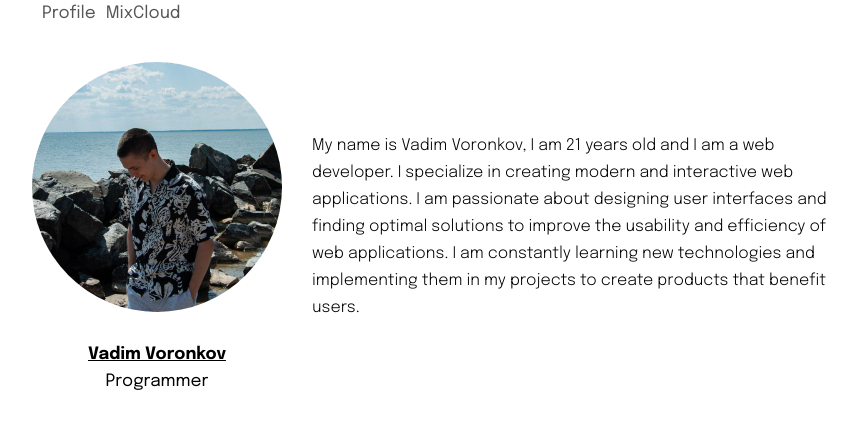
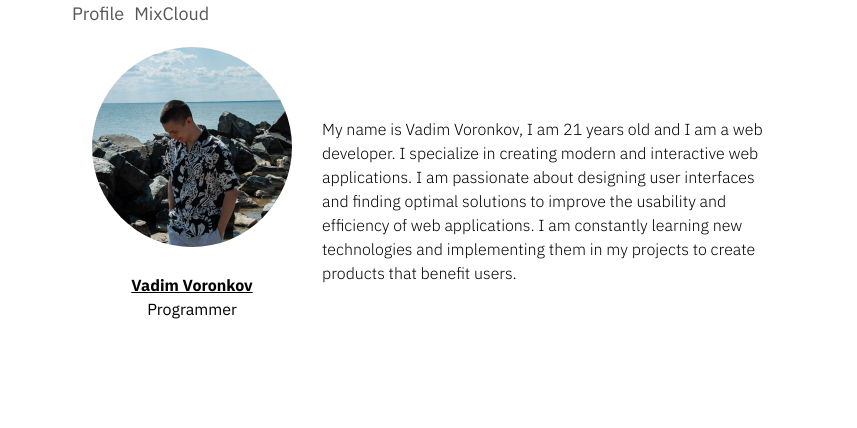
Before and after one commit to vaadimvoronkov/Portfolio, a React (Create React App) app: page / in a window 1280 px wide. Shown: the top 428 px of the page, without its empty margins (208-1065 px from the left). Built offline with nearby package versions, Linux system fonts and the light colour scheme.

Commit message:
start design changing

```diff
--- a/src/components/Navigation/Navigation.css
+++ b/src/components/Navigation/Navigation.css
@@ -1,12 +1,11 @@
 .navigation-block {
-  margin: 0 auto;
   display: flex;
-  width: 780px;
+  justify-content: start;
   gap: 10px;
-  margin-bottom: 15px;
 }
 a {
   text-decoration: none;
+  font-size: 18px;
   color: rgba(0, 0, 0, 0.664);
 }
 a:hover {
--- a/src/css/main.css
+++ b/src/css/main.css
@@ -1,5 +1,5 @@
 @import url("https://fonts.googleapis.com/css2?family=Epilogue:ital,wght@0,100..900;1,100..900&display=swap");
-@import url("https://fonts.googleapis.com/css2?family=Yanone+Kaffeesatz:wght@200..700&display=swap");
+@import url('https://fonts.googleapis.com/css2?family=IBM+Plex+Sans:ital,wght@0,100;0,200;0,300;0,400;0,500;0,600;0,700;1,100;1,200;1,300;1,400;1,500;1,600;1,700&display=swap');
 
 .wrapper {
   min-height: 100%;
@@ -8,7 +8,11 @@
 html,
 body {
   height: 100%;
-  font-family: "Epilogue", sans-serif;
-  line-height: 27px;
-  font-size: 17px;
+  line-height: 1.5;
+  font-weight: 400;
+  font-family: 'IBM Plex Sans', sans-serif;
 }
+.container{
+  width: 90vh;
+  margin: 0 auto;
+}
--- a/src/pages/ProfilePage/ProfilePage.css
+++ b/src/pages/ProfilePage/ProfilePage.css
@@ -1,12 +1,10 @@
 .section-card{
 	display: flex;
-	max-width: 800px;
-	margin: 0 auto;
 	padding: 20px;
 }
 .avatar{
-	width: 250px;
-	height: 250px;
+	width: 200px;
+	height: 200px;
 	margin-bottom: 20px;
 	border-radius: 50%;
 }
```
Also changed, not shown: src/components/Header/Header.css (deleted, +0 -12 lines), src/components/Header/Header.js (deleted, +0 -13 lines).
